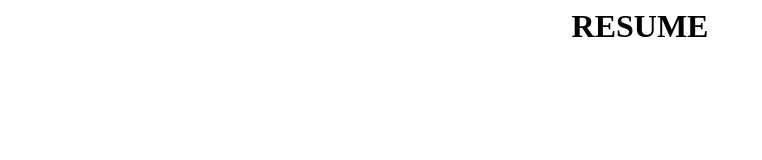
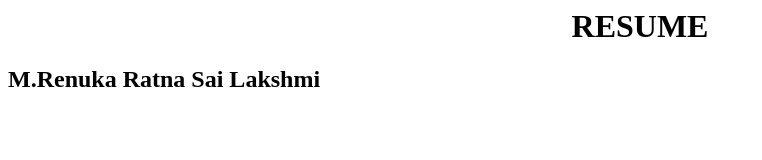
Before and after one commit to renuka7618/renuka7618.github.io, a plain HTML site: page index.html in a window 1280 px wide. Shown: the whole page, without its empty margins (0-762 px from the left). Drawn offline with Linux system fonts and the light colour scheme.

Commit message:
Update index.html

```diff
--- a/index.html
+++ b/index.html
@@ -4,5 +4,6 @@
   </head>
   <body>
     <h1 align="center">RESUME</h1>
+    <h2 align="left">M.Renuka Ratna Sai Lakshmi</h2>
   </body>
 </html>
```
